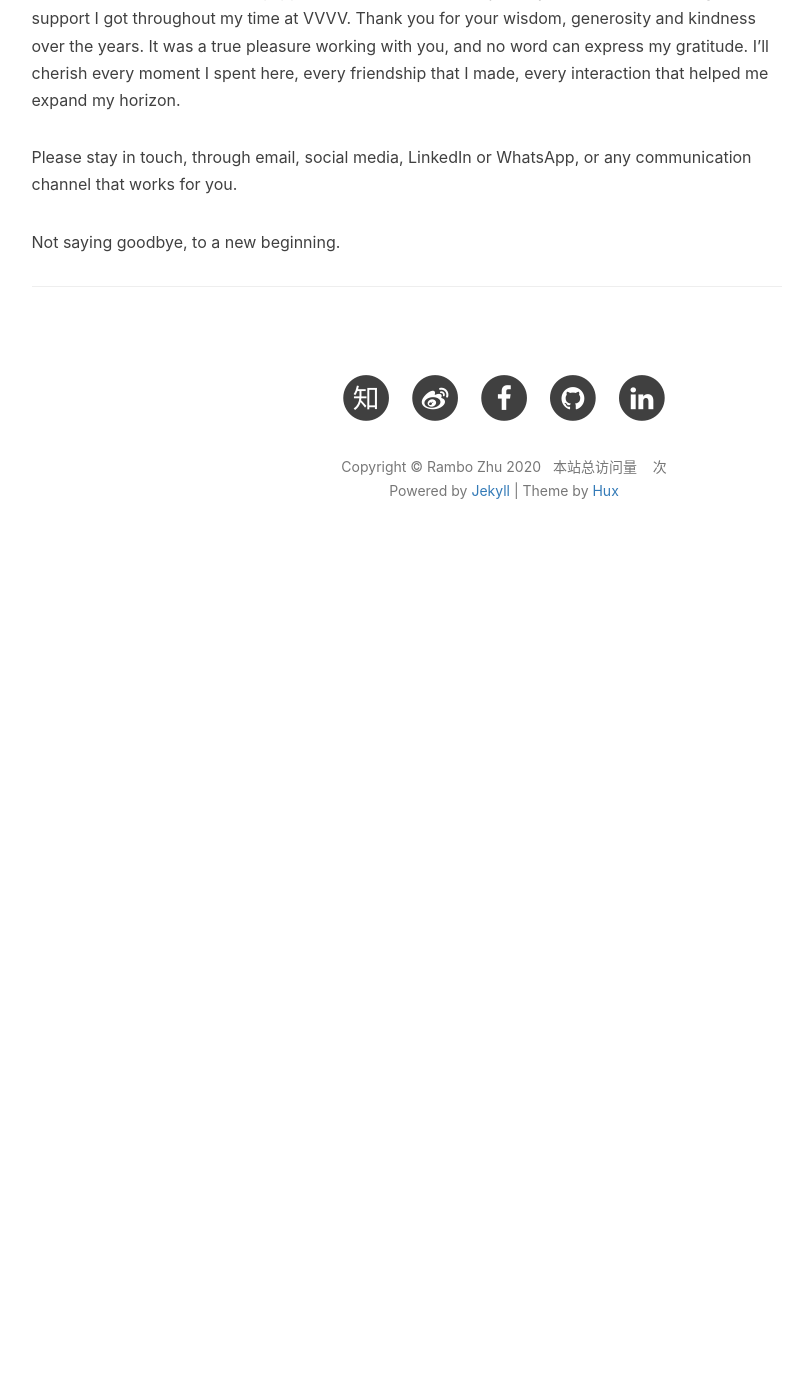
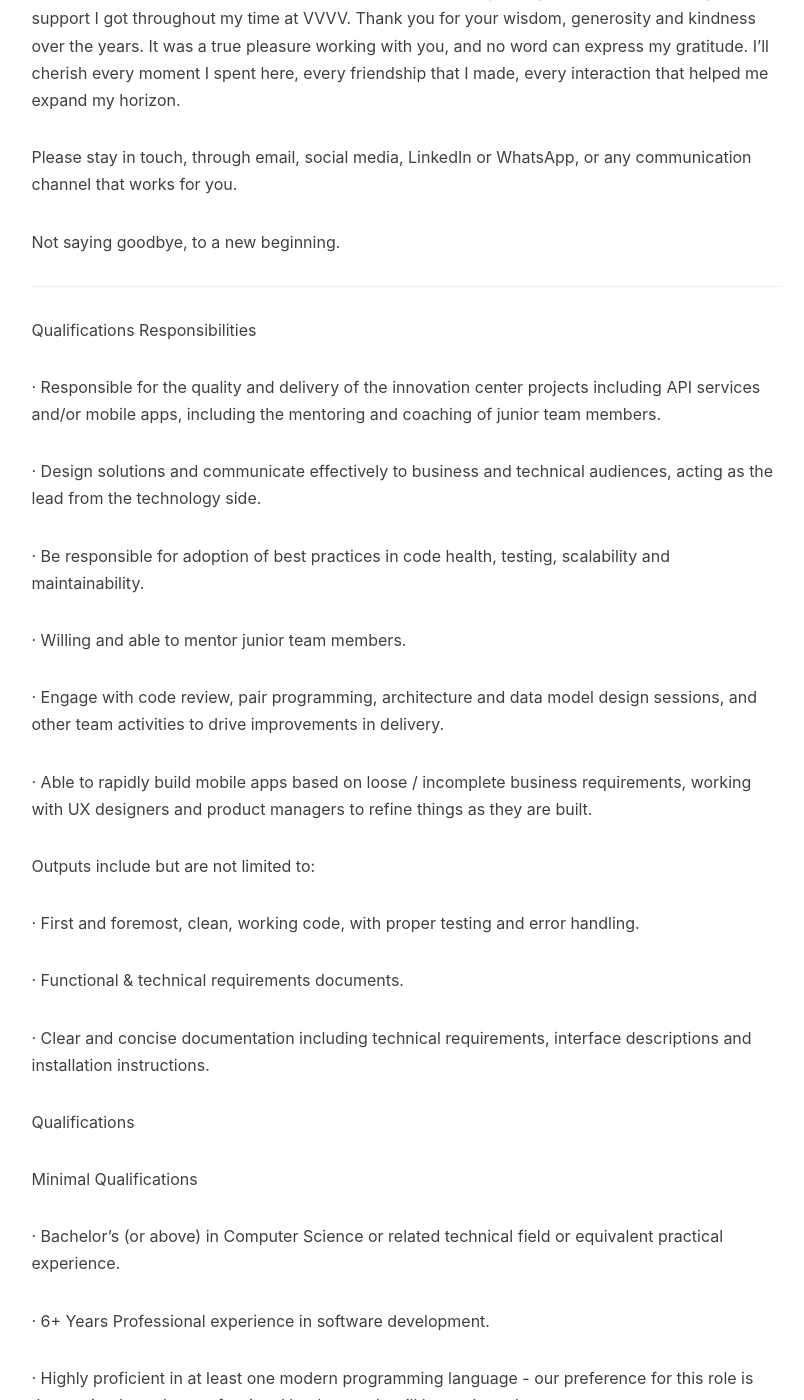
Before and after one commit to freerambo/freerambo.github.io, a Jekyll site: the page built from chaos.MD, in a window 1280 px wide and 1400 px high, scrolled down 4828 px. Shown: the whole window, without its empty margins (136-940 px from the left). Built offline with Jekyll 4.4.1, drawn with Linux system fonts in a browser that asks for light colours; nearby versions of some CDN libraries; our own code applies the rules of GitHub Pages for plain Markdown files; comment, search, counter and statistics services are not loaded; before the commit the page ends 5396 px from its top, so only the background shows below that; some of the changed text lies outside the part shown.

Commit message:
update profiles

```diff
--- a/chaos.MD
+++ b/chaos.MD
@@ -132,3 +132,61 @@ Please stay in touch, through email, social media, LinkedIn or WhatsApp, or any
 Not saying goodbye, to a new beginning.
 
 ---
+
+
+Qualifications
+Responsibilities
+
+·       Responsible for the quality and delivery of the innovation center projects including API services and/or mobile apps, including the mentoring and coaching of junior team members.
+
+·       Design solutions and communicate effectively to business and technical audiences, acting as the lead from the technology side.
+
+·       Be responsible for adoption of best practices in code health, testing, scalability and maintainability.
+
+·       Willing and able to mentor junior team members.
+
+·       Engage with code review, pair programming, architecture and data model design sessions, and other team activities to drive improvements in delivery.
+
+·       Able to rapidly build mobile apps based on loose / incomplete business requirements, working with UX designers and product managers to refine things as they are built.
+
+
+
+Outputs include but are not limited to:
+
+·       First and foremost, clean, working code, with proper testing and error handling.
+
+·       Functional & technical requirements documents.
+
+·       Clear and concise documentation including technical requirements, interface descriptions and installation instructions.
+
+
+
+Qualifications
+
+Minimal Qualifications
+
+·       Bachelor's (or above) in Computer Science or related technical field or equivalent practical experience.
+
+·       6+ Years Professional experience in software development.
+
+·       Highly proficient in at least one modern programming language - our preference for this role is Javascript, but other professional backgrounds will be evaluated.
+
+·       Working knowledge of Node.js, experience with other frameworks like Angular, React, Ember, Java Spring, etc. would be a plus.
+
+·       Strong at Computer Science fundamentals in data structures, algorithm design, efficiency, functional programming, concurrency & performance optimization.
+
+·       Working knowledge of Software engineering fundamentals such as unit testing, integration testing, microservices architecture, system design, etc.
+
+·       Strong communication and written skills, ability to communicate your ideas with others.
+
+·       Comfortable working in an agile development environment, eager to learn new technologies.
+
+Preferred Qualifications
+
+·       Experience managing continuous integration using Jenkins.
+
+·       Knowledge of managing complex systems in AWS.
+
+·       Working knowledge of at least 1 mobile platform either iOS or Android using Swift or Kotlin.
+
+·       Financial services and/or payments processing industry experience is a plus.
```
Also changed, not shown: portfolio/index.html (+20 -10 lines).
